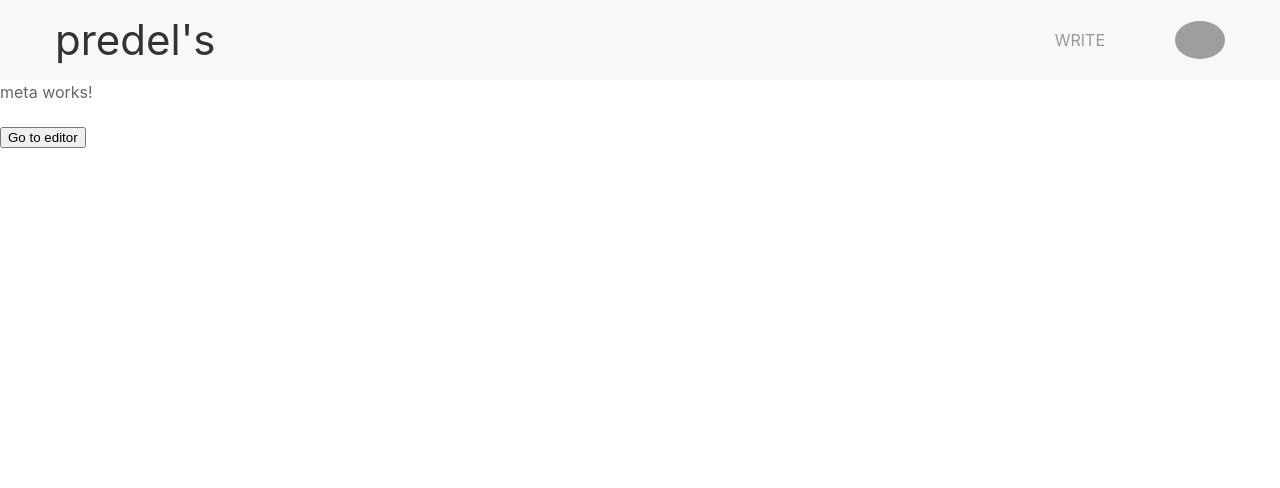
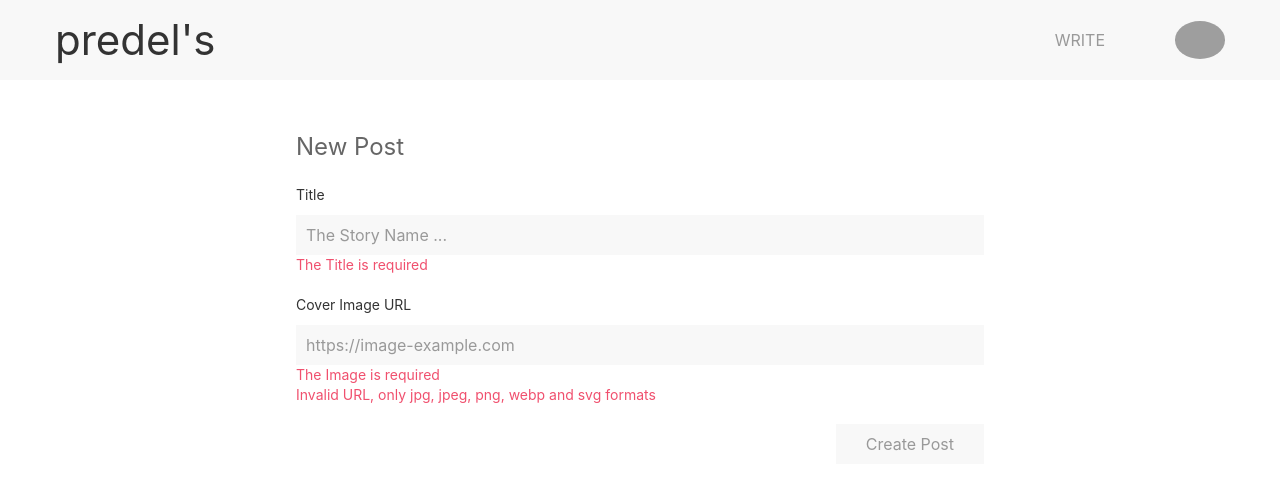
Before and after one commit to danielpredel/predel-blog-client, an Angular app: page /editor/new in a window 1280 px wide. Shown: the top 488 px of the page. Built offline with nearby package versions, Linux system fonts and the light colour scheme; grey boxes are pictures that could not be loaded.

Commit message:
Add reactive form to create a new post in meta component

```diff
--- a/src/app/content-editor/meta/meta.component.css
+++ b/src/app/content-editor/meta/meta.component.css
@@ -0,0 +1,3 @@
+.form-new{
+  margin-top: 50px;
+}
--- a/src/app/content-editor/meta/meta.component.html
+++ b/src/app/content-editor/meta/meta.component.html
@@ -1,3 +1,74 @@
-<p>meta works!</p>
+<div
+  class="uk-container uk-container-small uk-margin-auto uk-margin-auto-vertical uk-width-4-5@s uk-width-3-5@m"
+>
+  <form [formGroup]="form" class="uk-form-stacked form-new">
+    <fieldset class="uk-fieldset">
+      <legend class="uk-legend">New Post</legend>
 
-<button (click)="toEditor()">Go to editor</button>
+      <div class="uk-margin">
+        <label class="uk-form-label" for="title">Title</label>
+        <div class="uk-form-controls">
+          <input
+            formControlName="title"
+            class="uk-input"
+            [ngClass]="{
+              'uk-form-danger': !form.get('title')?.valid,
+              'uk-form-success': form.get('title')?.valid
+            }"
+            id="title"
+            type="text"
+            placeholder="The Story Name ..."
+          />
+        </div>
+        <div
+          *ngIf="form.get('title')?.hasError('required')"
+          class="uk-text-meta uk-text-danger"
+        >
+          The Title is required
+        </div>
+      </div>
+
+      <div class="uk-margin">
+        <label class="uk-form-label" for="image">Cover Image URL</label>
+        <div class="uk-form-controls">
+          <input
+            formControlName="image"
+            class="uk-input"
+            [ngClass]="{
+              'uk-form-danger': !form.get('image')?.valid,
+              'uk-form-success': form.get('image')?.valid
+            }"
+            id="image"
+            type="text"
+            placeholder="https://image-example.com"
+          />
+        </div>
+        <div
+          *ngIf="form.get('image')?.hasError('required')"
+          class="uk-text-meta uk-text-danger"
+        >
+          The Image is required
+        </div>
+        <div
+          *ngIf="form.get('image')?.hasError('urlError')"
+          class="uk-text-meta uk-text-danger"
+        >
+          Invalid URL, only jpg, jpeg, png, webp and svg formats
+        </div>
+      </div>
+    </fieldset>
+  </form>
+  <div class="uk-clearfix">
+    <div class="uk-float-right">
+      <button
+        class="uk-button uk-button-primary"
+        [disabled]="!form.valid"
+        (click)="onSubmit()"
+      >
+        Create Post
+      </button>
+    </div>
+  </div>
+</div>
+
+<!-- <button (click)="toEditor()">Go to editor</button> -->
--- a/src/app/content-editor/meta/meta.component.ts
+++ b/src/app/content-editor/meta/meta.component.ts
@@ -1,18 +1,41 @@
+import { NgClass, NgIf } from '@angular/common';
 import { Component } from '@angular/core';
+import { FormControl, FormGroup, ReactiveFormsModule, Validators } from '@angular/forms';
 import { ActivatedRoute, Router } from '@angular/router';
 
 @Component({
   selector: 'app-meta',
   standalone: true,
-  imports: [],
+  imports: [NgIf, NgClass, ReactiveFormsModule],
   templateUrl: './meta.component.html',
   styleUrl: './meta.component.css'
 })
 export class MetaComponent {
   constructor(private router: Router, private activatedRoute: ActivatedRoute) { }
 
-  toEditor(){
-    this
+  form = new FormGroup({
+    image: new FormControl('', [Validators.required, this.urlImageValidator]),
+    title: new FormControl('', Validators.required)
+  });
+
+  // Form validation
+  urlImageValidator(control: FormControl): { [key: string]: any } | null {
+    const pattern = /^https?:\/\/(?:www\.)?[-a-zA-Z0-9@:%._\+~#=]{1,256}\.[a-zA-Z0-9()]{1,6}\b(?:[-a-zA-Z0-9()@:%_\+.~#?&\/=]*)\.(?:jpg|jpeg|png|gif|bmp|svg|webp)$/;
+    if (!pattern.test(control.value)) {
+      return { urlError: 'URL Error' };
+    }
+    return null;
+  }
+
+  onSubmit() {
+    if (this.form.valid) {
+      console.log(this.form.get('title')?.value)
+      console.log(this.form.get('image')?.value)
+      // this.selection.emit({ type: 'IMAGE', src: this.form.get('src')?.value, alt: this.form.get('alt')?.value });
+    }
+  }
+
+  toEditor() {
     this.router.navigate(['../12345'], { relativeTo: this.activatedRoute });
   }
 }
```
